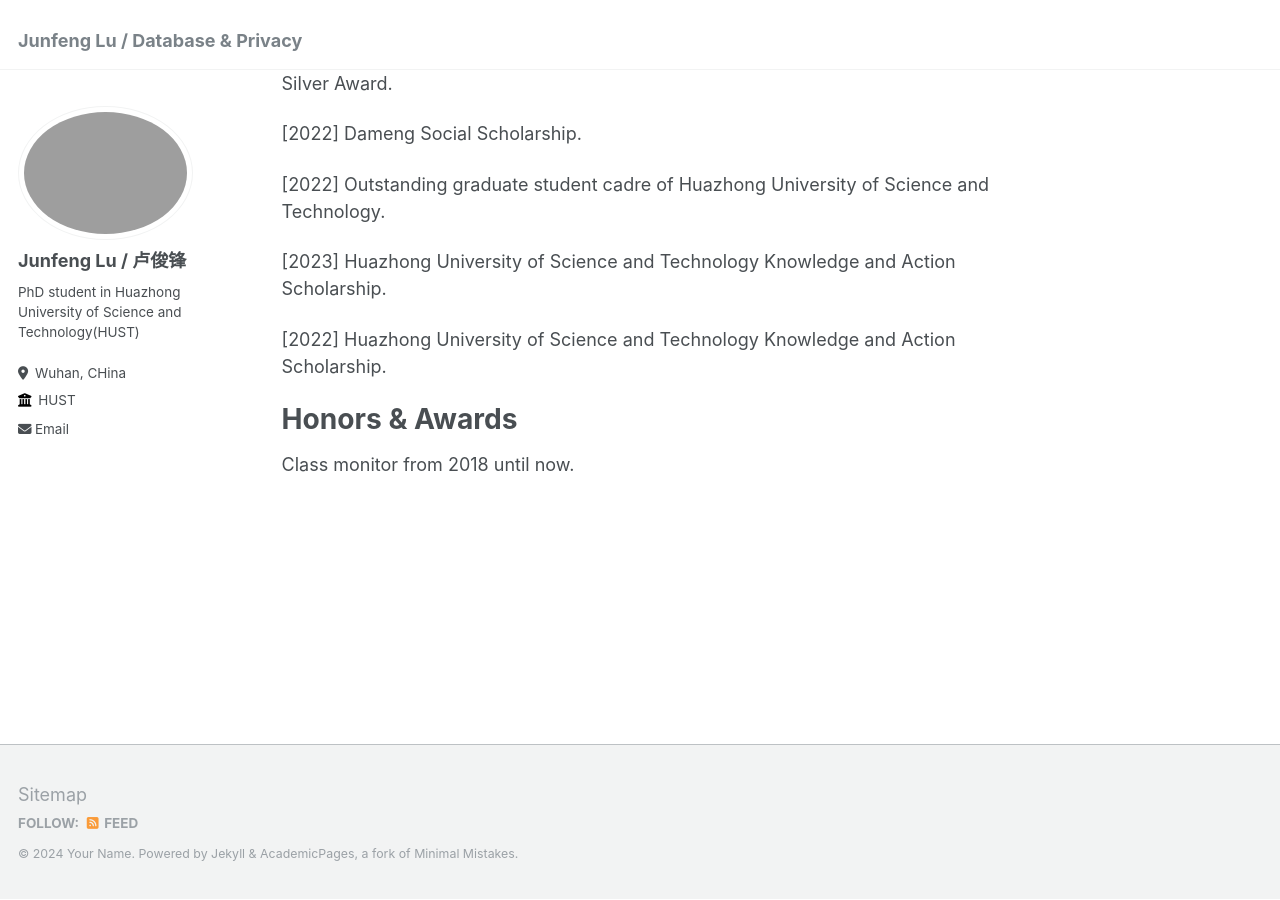
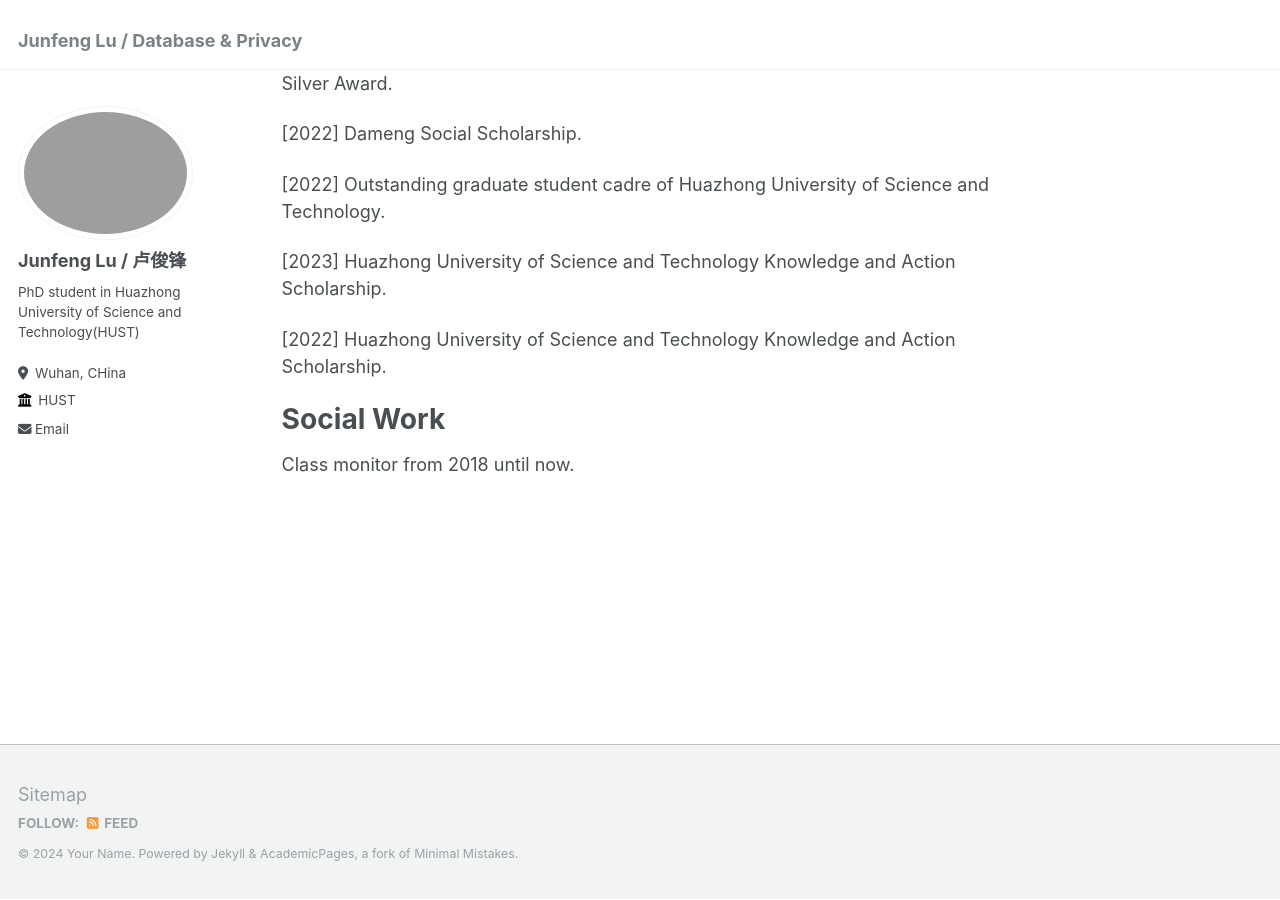
Before and after one commit to richardlujunfeng/richardloo, a Jekyll site: the page built from _pages/about.md, in a window 1280 px wide and 900 px high, scrolled down 1065 px. Built offline with Jekyll 4.4.1, drawn with Linux system fonts in a browser that asks for light colours.

Commit message:
Add files via upload

```diff
--- a/_pages/about.md
+++ b/_pages/about.md
@@ -45,6 +45,6 @@ Vector Database, privacy protection, query processing, Top-k query, RAG (Retriev
 
 [2022] Huazhong University of Science and Technology Knowledge and Action Scholarship.
 
-# Honors & Awards
+# Social Work
 
 Class monitor from 2018 until now.
```
